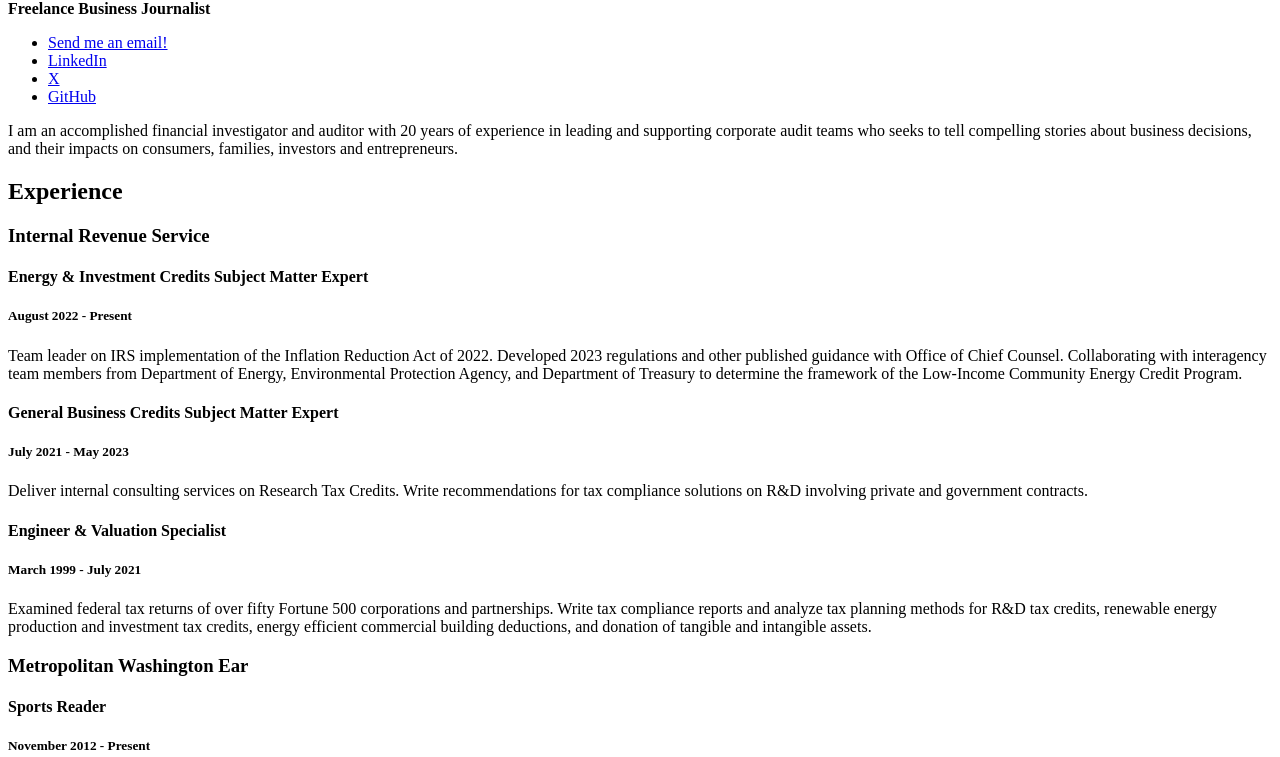
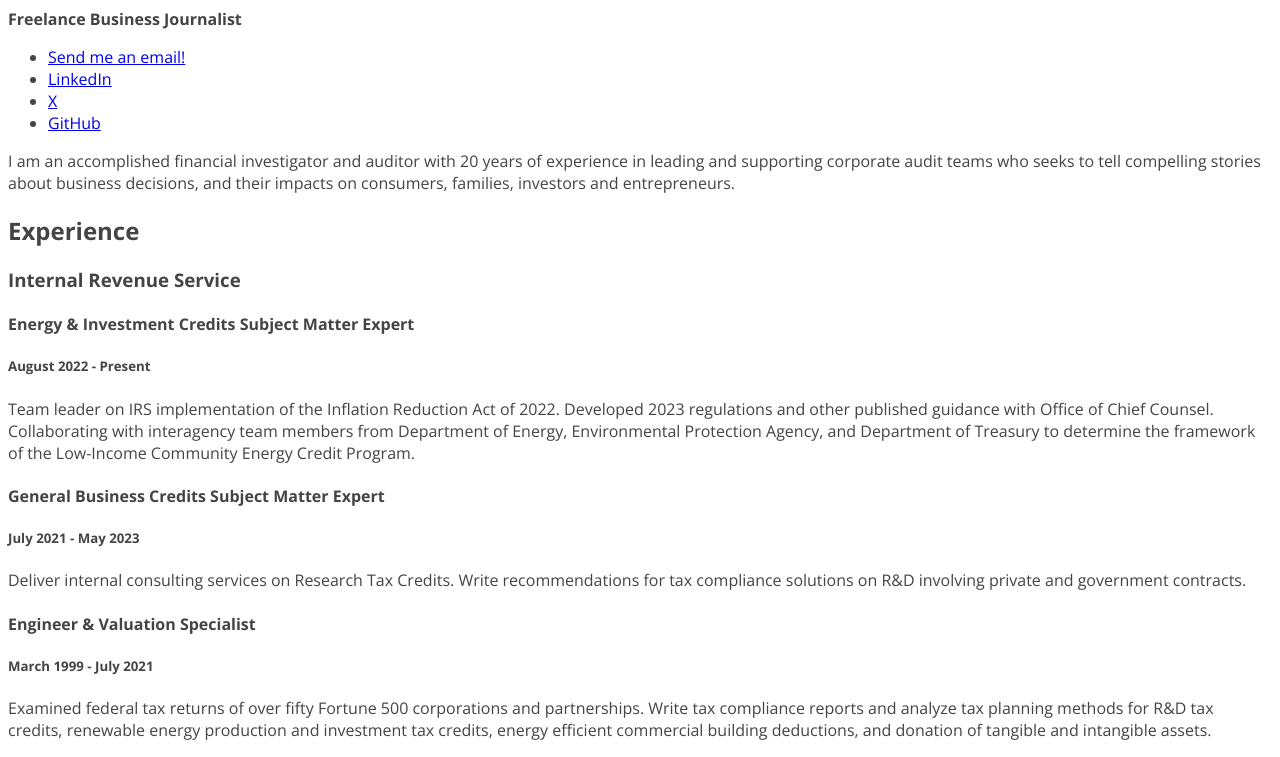
Before and after one commit to DEPdata/douglas-price-jour652, a plain HTML site: page resume/index.html in a window 1280 px wide. Shown: the part 327-1084 px from the top of the page. Drawn offline with nearby package versions, Linux system fonts and the light colour scheme.

Commit message:
Add google fonts to index.html, style.css

```diff
--- a/resume/index.html
+++ b/resume/index.html
@@ -2,8 +2,13 @@
 
 <html lang="en">
   <head>
-    <link href="style.css" rel="stylesheet">
+    <link
+    rel="stylesheet" type="text/css" href="style.css">
     <title>Douglas E. Price's resume</title>
+
+    <link rel="preconnect" href="https://fonts.googleapis.com">
+    <link rel="preconnect" href="https://fonts.gstatic.com" crossorigin>
+    <link href="https://fonts.googleapis.com/css2?family=Open+Sans:wght@300;400;700&display=swap" rel="stylesheet">
 
     <style type="text/css">
 
--- /dev/null
+++ b/resume/style.css
@@ -0,0 +1,7 @@
+body {
+    font-family: 'Open Sans', Arial, sans-serif;
+    font-size: 1em;
+    color: #444;
+
+
+}
```
